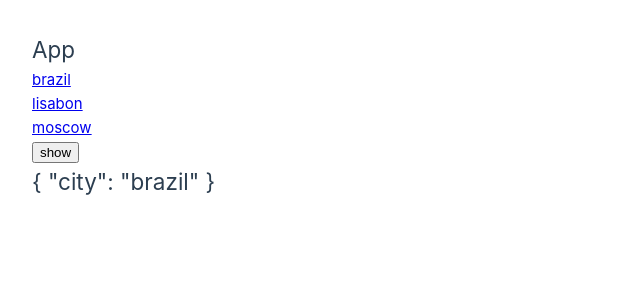
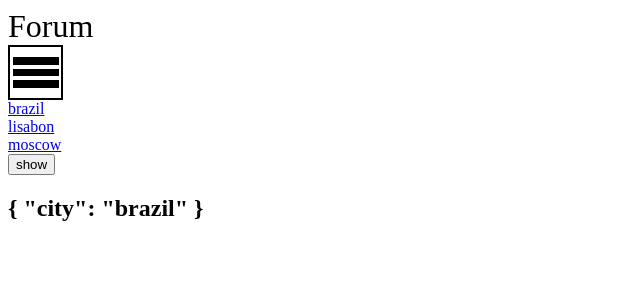
Before and after one commit to luisfendi/forumVue, a Vue app: page /#/brazil in a window 1280 px wide. Shown: the top 300 px of the page, without its empty margins (0-640 px from the left). Built offline with nearby package versions, Linux system fonts and the light colour scheme.

Commit message:
коммит 3. создан бургер. создан и импротирован base.scss. Подключен sass

```diff
--- a/package.json
+++ b/package.json
@@ -12,6 +12,8 @@
   },
   "devDependencies": {
     "@vitejs/plugin-vue": "^2.2.2",
+    "sass": "^1.49.9",
+    "sass-loader": "^12.6.0",
     "vite": "^2.8.4"
   }
 }
--- a/src/App.vue
+++ b/src/App.vue
@@ -1,13 +1,12 @@
-
 <template>
-  <h2>App</h2>
-  <Nav :list="list"/>
+  <h1 class="title">Forum</h1>
+  <Menu :list="list"/>
   <router-view></router-view>
 </template>
 
 
 <script>
-import Nav from './components/Nav.vue';
+import Menu from './components/Menu.vue';
 
   export default{
       data(){
@@ -17,14 +16,15 @@ import Nav from './components/Nav.vue';
         }
       },
       components: {
-        Nav: Nav
+        Menu: Menu
       }
   }
 </script>
 
 
-<style>
+<style lang="scss" scoped>
 @import './assets/base.css';
+
 
 #app {
   max-width: 1280px;
@@ -34,5 +34,8 @@ import Nav from './components/Nav.vue';
   font-weight: normal;
 }
 
+.title {
+
+}
 
 </style>
--- /dev/null
+++ b/src/assets/base.scss
@@ -0,0 +1,5 @@
+* {
+    padding: 0;
+    margin: 0;
+    list-style: none;
+}
--- /dev/null
+++ b/src/components/Menu.vue
@@ -0,0 +1,103 @@
+<template>
+    <div class="menu">
+    <div class="menu-burger">
+        <input type="checkbox" class="menu-burger--input" id="checkbox">
+        <label for="checkbox"><span></span></label>
+        <ul class="menu-burger--list">
+            <li v-for="k in 9">{{k}}</li>
+        </ul>
+    </div>
+         <router-link v-for="link in list"
+         :to=" '/' + link" @click="show(link)">{{link}}</router-link>
+   </div>
+
+</template>
+
+<script>
+
+export default{
+    props:['list'],
+    methods: {
+        show(a){
+            console.log(a)
+            }
+    }
+}
+</script>
+
+<style lang="scss" scoped>
+@import '../assets/base.scss';
+
+
+.menu {
+    &-burger{
+        input {
+            display:none;
+            &:checked~label{
+              span {
+                    transform: rotate(45deg);
+                    transition: all .3s ease-in-out;
+                    &:after, &:before {
+                        top: 0;
+                        transition: all .3s ease-in-out;
+                    }
+                    &:after {
+                        transform: rotate(90deg);
+                        opacity: 0;
+                    }
+                    &:before {
+                        transform: rotate(-90deg)
+                    }
+              }
+            }
+            &:checked~ul{
+                display: flex;
+                flex-direction: column;
+            }
+        }
+
+        label {
+            border: 2px solid black;
+            width: 4vw;
+            height: 4vw;
+            display:flex;
+            justify-content: center;
+            align-items: center;
+            span {
+                width: 90%;
+                height: 15%;
+                background: black;
+                position: relative;
+                transition: all .3s ease-in-out;
+                &:after, &:before {
+                    content: '';
+                    position: absolute;
+                    width: 100%;
+                    height: 100%;
+                    background: black;
+                    left: 0;
+                    transition: all .3s ease-in-out;
+                }
+                &:after {
+                    top: 150%;
+                }
+                &:before {
+                    top: -150%;
+                }
+            }
+        }
+
+        &--list {
+            display: none;
+        }
+    }
+}
+
+
+
+
+
+a {
+    display: block;
+}
+</style>
--- a/src/components/Nav.vue
+++ /dev/null
@@ -1,25 +0,0 @@
-<template>
-    <div>
-         <router-link v-for="link in list"
-         :to=" '/' + link" @click="show(link)">{{link}}</router-link>
-   </div>
-
-</template>
-
-<script>
-
-export default{
-    props:['list'],
-    methods: {
-        show(a){
-            console.log(a)
-            }
-    }
-}
-</script>
-
-<style>
-a {
-    display: block;
-}
-</style>
```
Also changed, not shown: 1 other file (tests, documents, lock files or other folders).
